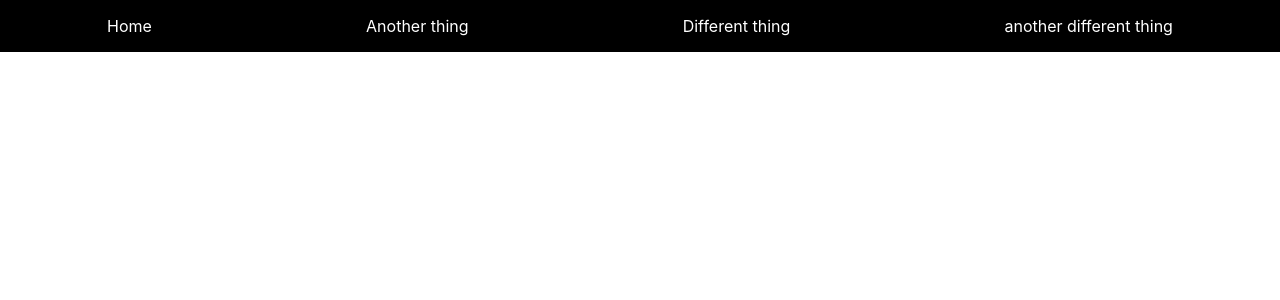
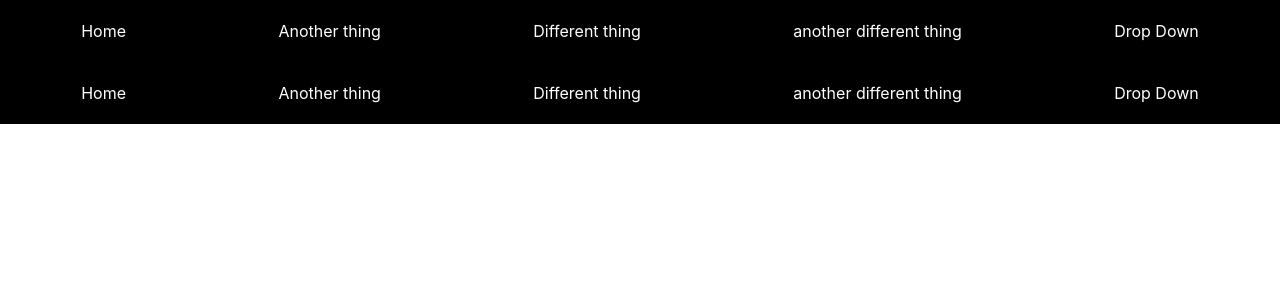
Before and after one commit to clovellbsc/next-app, a Next.js app: page /components/NavBar/NavBar in a window 1280 px wide. Shown: the top 300 px of the page. Built offline with nearby package versions, Linux system fonts and the light colour scheme.

Commit message:
drop down added to navbar
styled components rendered server side

```diff
--- a/package.json
+++ b/package.json
@@ -19,6 +19,7 @@
     "@types/react": "18.0.17",
     "@types/react-dom": "18.0.6",
     "@types/styled-components": "^5.1.26",
+    "babel-plugin-styled-components": "^2.0.7",
     "eslint": "8.22.0",
     "eslint-config-next": "12.2.5",
     "typescript": "4.7.4"
--- a/pages/_app.tsx
+++ b/pages/_app.tsx
@@ -1,8 +1,13 @@
-import '../styles/globals.css'
-import type { AppProps } from 'next/app'
+import "../styles/globals.css";
+import type { AppProps } from "next/app";
+import Layout from "./components/layout/Layout";
 
 function MyApp({ Component, pageProps }: AppProps) {
-  return <Component {...pageProps} />
+  return (
+    <Layout>
+      <Component {...pageProps} />
+    </Layout>
+  );
 }
 
-export default MyApp
+export default MyApp;
--- /dev/null
+++ b/pages/_document.js
@@ -0,0 +1,41 @@
+import Document, { Html, Head, Main, NextScript } from "next/document";
+import { ServerStyleSheet } from "styled-components";
+
+export default class MyDocument extends Document {
+  static async getInitialProps(ctx) {
+    const sheet = new ServerStyleSheet();
+    const originalRenderPage = ctx.renderPage;
+
+    try {
+      ctx.renderPage = () =>
+        originalRenderPage({
+          enhanceApp: (App) => (props) =>
+            sheet.collectStyles(<App {...props} />),
+        });
+
+      const initialProps = await Document.getInitialProps(ctx);
+      return {
+        ...initialProps,
+        styles: (
+          <>
+            {initialProps.styles}
+            {sheet.getStyleElement()}
+          </>
+        ),
+      };
+    } finally {
+      sheet.seal();
+    }
+  }
+  render() {
+    return (
+      <Html lang="en">
+        <Head />
+        <body>
+          <Main />
+          <NextScript />
+        </body>
+      </Html>
+    );
+  }
+}
--- /dev/null
+++ b/pages/components/DropDown/DropDown.tsx
@@ -0,0 +1,32 @@
+import { NavBarItems } from "../NavBar/style/style";
+import { DropDownControl, Style } from "./styles/style";
+
+type Props = {
+  isShown: boolean;
+  handleChange: () => void;
+};
+
+const DropDown = ({ isShown, handleChange }: Props) => {
+  return (
+    <Style onMouseEnter={handleChange} onMouseLeave={handleChange}>
+      <DropDownControl>
+        <p>Drop Down</p>
+      </DropDownControl>
+      <div
+        style={{ display: isShown ? "flex" : "none", flexDirection: "column" }}
+      >
+        <NavBarItems>
+          <p>Something</p>
+        </NavBarItems>
+        <NavBarItems>
+          <p>Settings</p>
+        </NavBarItems>
+        <NavBarItems>
+          <p>Log Out</p>
+        </NavBarItems>
+      </div>
+    </Style>
+  );
+};
+
+export default DropDown;
--- /dev/null
+++ b/pages/components/DropDown/styles/style.tsx
@@ -0,0 +1,19 @@
+import styled from "styled-components";
+
+export const Style = styled.div`
+  display: flex;
+  flex-direction: column;
+`;
+
+export const DropDownControl = styled.div`
+  &:hover {
+    cursor: pointer;
+    background-color: white;
+    color: black;
+    border-radius: 5px;
+  }
+`;
+
+export const DropDownStyle = styled.div`
+  display: display;
+`;
--- a/pages/components/NavBar/NavBar.tsx
+++ b/pages/components/NavBar/NavBar.tsx
@@ -1,23 +1,38 @@
 import Link from "next/link";
-import { Style } from "./style/style";
+import { useState } from "react";
+import DropDown from "../DropDown/DropDown";
+import { NavBarItems, Style } from "./style/style";
 
 const NavBar = () => {
+  const [isShown, setIsShown] = useState(false);
+
+  const handleChange = () => {
+    setIsShown(!isShown);
+  };
+
   return (
     <Style>
+      <NavBarItems>
         <p>
           <Link href="/">Home</Link>
         </p>
+      </NavBarItems>
+      <NavBarItems>
         <p>
           <Link href="/">Another thing</Link>
         </p>
-
+      </NavBarItems>
+      <NavBarItems>
         <p>
           <Link href="/">Different thing</Link>
         </p>
-
+      </NavBarItems>
+      <NavBarItems>
         <p>
           <Link href="/">another different thing</Link>
         </p>
+      </NavBarItems>
+      <DropDown isShown={isShown} handleChange={handleChange} />
     </Style>
   );
 };
--- a/pages/components/NavBar/style/style.tsx
+++ b/pages/components/NavBar/style/style.tsx
@@ -7,4 +7,13 @@ export const Style = styled.div`
   background-color: black;
   color: white;
   width: 100vw;
+  z-index: 1;
+  padding: 5px;
 `;
+
+export const NavBarItems = styled.div`
+  &:hover {
+    background-color: white;
+    color: black;
+  }
+`;
--- a/pages/components/layout/Layout.tsx
+++ b/pages/components/layout/Layout.tsx
@@ -1,7 +1,11 @@
 import React from "react";
 import NavBar from "../NavBar/NavBar";
 
-export default function Layout({ children }) {
+type Props = {
+  children: React.ReactNode;
+};
+
+export default function Layout({ children }: Props) {
   return (
     <div>
       <NavBar />
--- a/tsconfig.json
+++ b/tsconfig.json
@@ -15,6 +15,6 @@
     "jsx": "preserve",
     "incremental": true
   },
-  "include": ["next-env.d.ts", "**/*.ts", "**/*.tsx"],
+  "include": ["next-env.d.ts", "**/*.ts", "**/*.tsx", "pages/_document.js"],
   "exclude": ["node_modules"]
 }
```
Also changed, not shown: pages/index.tsx (+1 -6 lines), .babelrc (added), 1 other file (tests, documents, lock files or other folders). Lines whose indentation alone changed are shown as unchanged.
